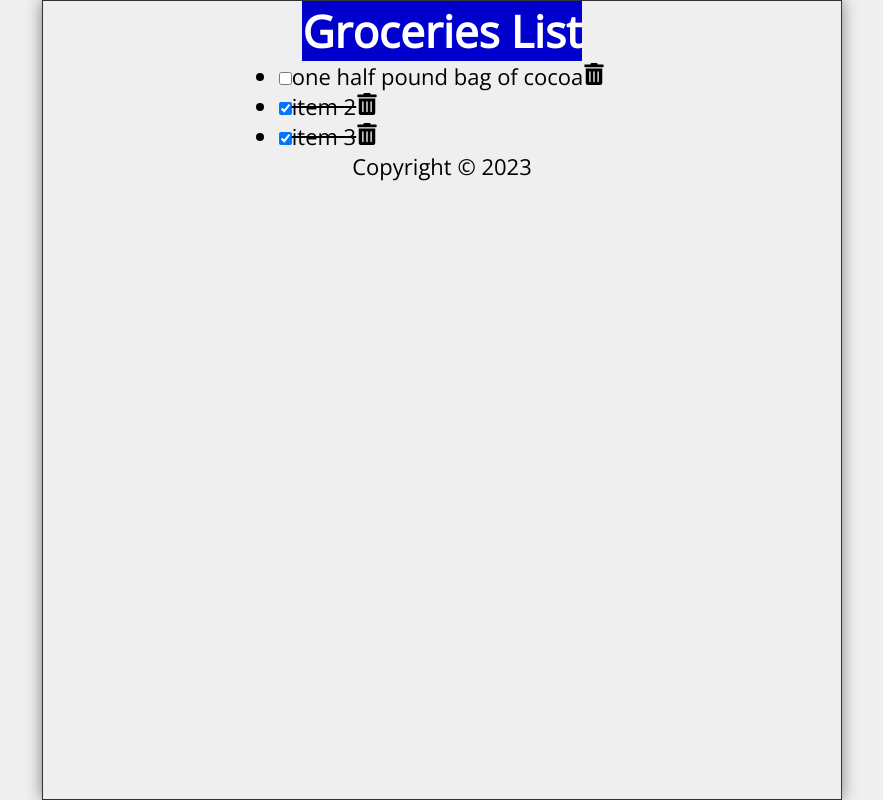
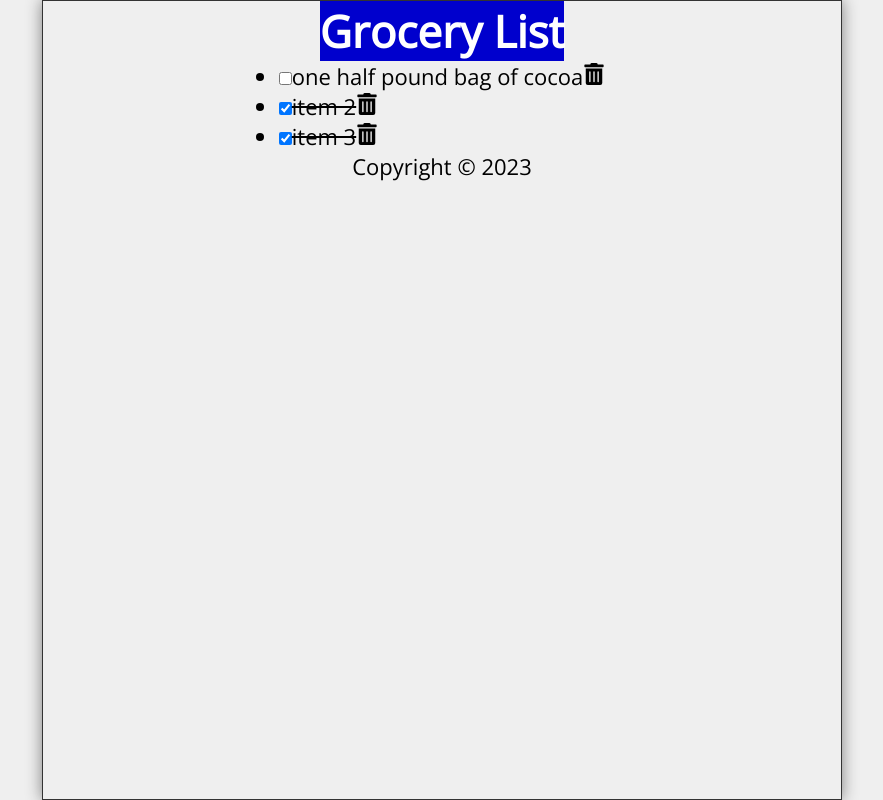
Before and after one commit to Azken4x/tuto_react, a React (Create React App) app: page / in a window 1280 px wide. Shown: the whole page, without its empty margins (198-1081 px from the left). Built offline with nearby package versions, Linux system fonts and the light colour scheme.

Commit message:
--- Auto Git Commit ---

```diff
--- a/src/App.js
+++ b/src/App.js
@@ -4,7 +4,7 @@ import Footer from "./Footer";
 function App() {
   return (
     <div className="App">
-      <Header title="Groceries" />
+      <Header title="Grocery List" />
       <Content />
       <Footer />
     </div>
--- a/src/Header.js
+++ b/src/Header.js
@@ -1,11 +1,11 @@
 import React from "react";
 
-const Header = () => {
+const Header = ({ title }) => {
   const headerstyle = { backgroundColor: "mediumblue", color: "#fff" };
 
   return (
     <header style={headerstyle}>
-      <h1>Groceries List</h1>
+      <h1>{title}</h1>
     </header>
   );
 };
```
